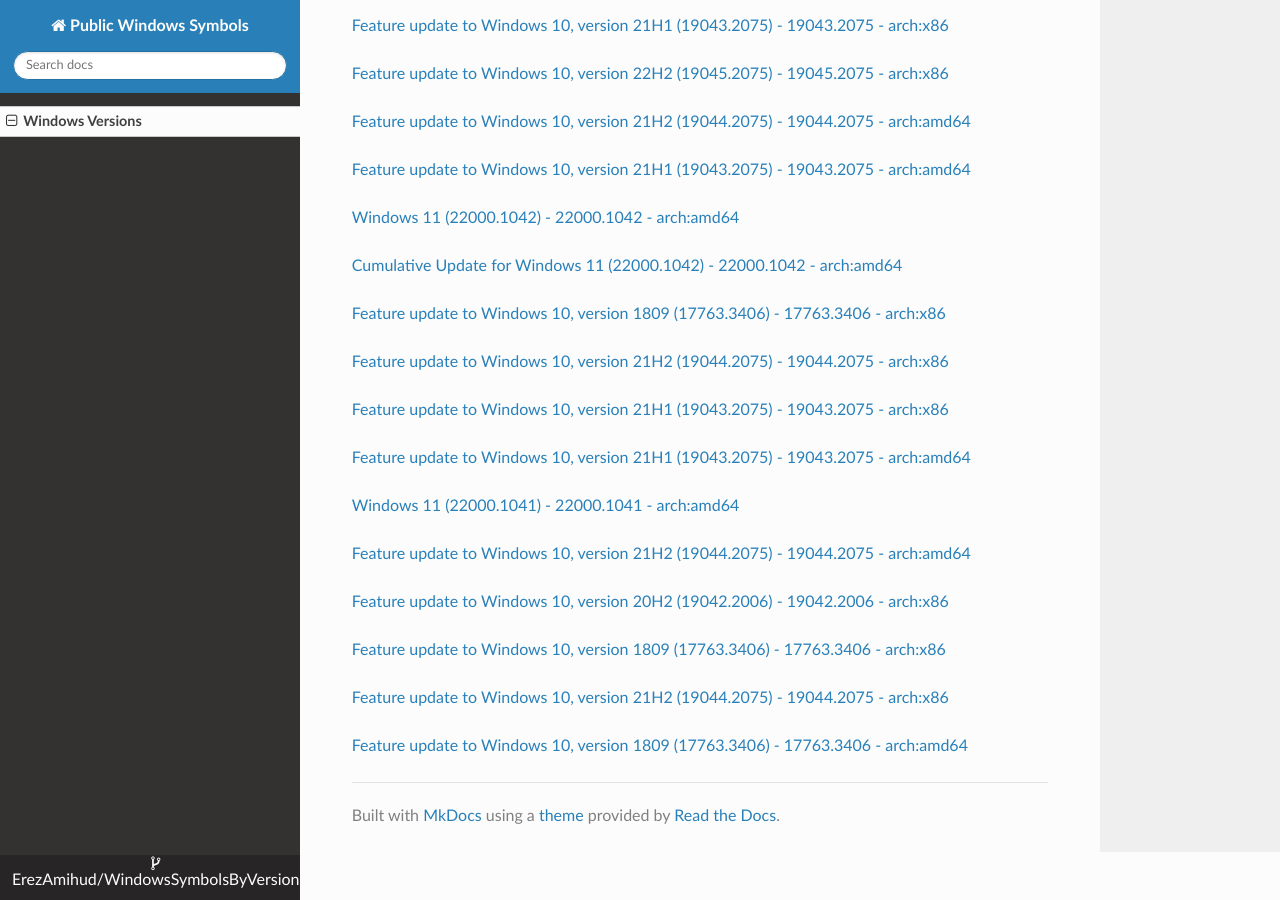
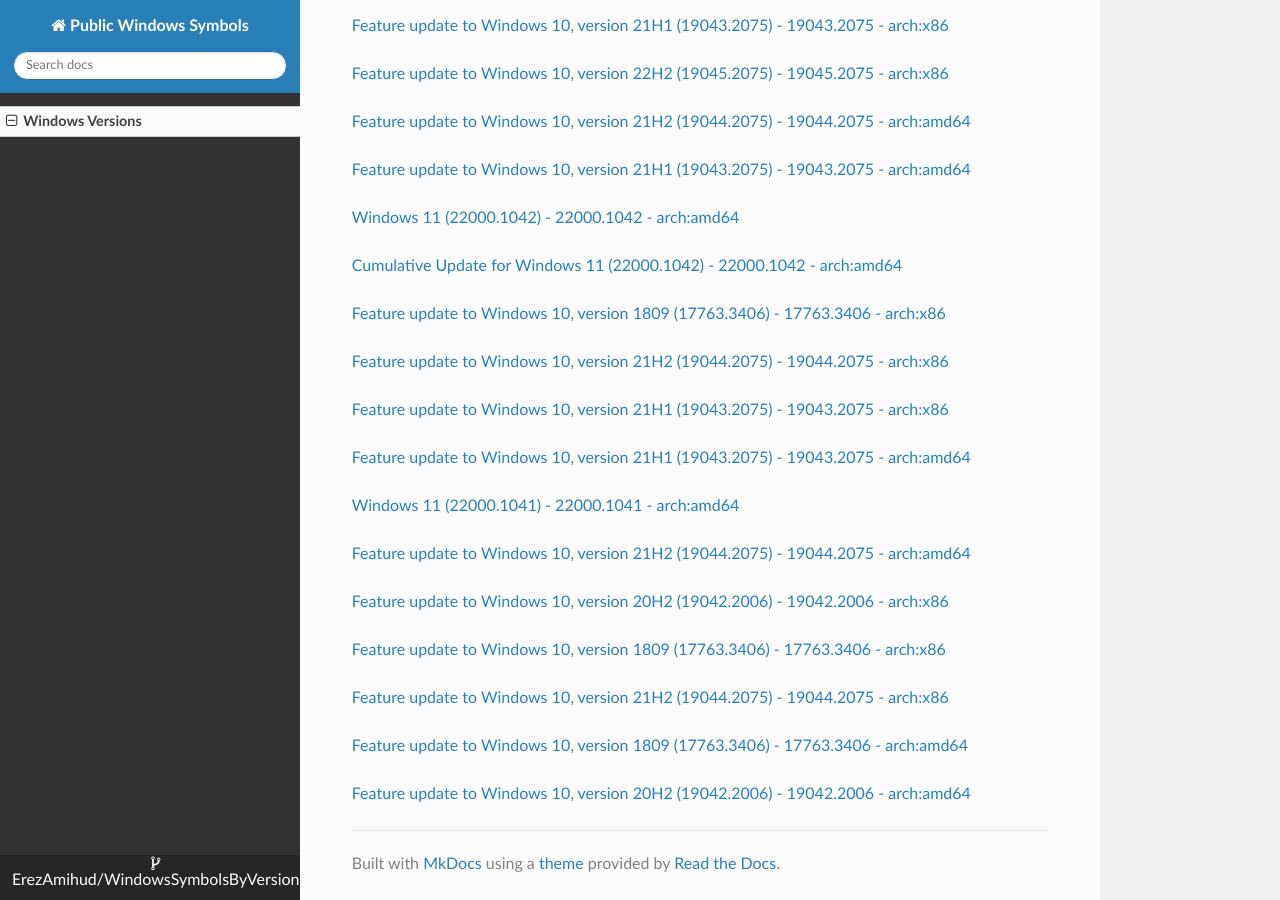
Before and after one commit to ErezAmihud/WindowsSymbolsByVersion, an MkDocs documentation site: the page built from docs/index.md, in a window 1280 px wide and 900 px high, scrolled down 52229 px. Built offline with MkDocs 1.6.1, drawn with Linux system fonts in a browser that asks for light colours; nearby versions of some CDN libraries.

Commit message:
Automated commit, add manifest for 1c103928-9a3d-4d59-bde1-9a01e428d506

```diff
--- a/docs/index.md
+++ b/docs/index.md
@@ -3088,3 +3088,6 @@
 
 
 [Feature update to Windows 10, version 1809 (17763.3406) - 17763.3406 - arch:amd64](https://github.com/ErezAmihud/WindowsSymbolsByVersion/blob/main/manifests/695e208e-9240-4766-aac1-1e6b76eb5598.manifest)
+
+
+[Feature update to Windows 10, version 20H2 (19042.2006) - 19042.2006 - arch:amd64](https://github.com/ErezAmihud/WindowsSymbolsByVersion/blob/main/manifests/1c103928-9a3d-4d59-bde1-9a01e428d506.manifest)
```
Also changed, not shown: process_builds.json (+1 -1 lines), 1 other file.
